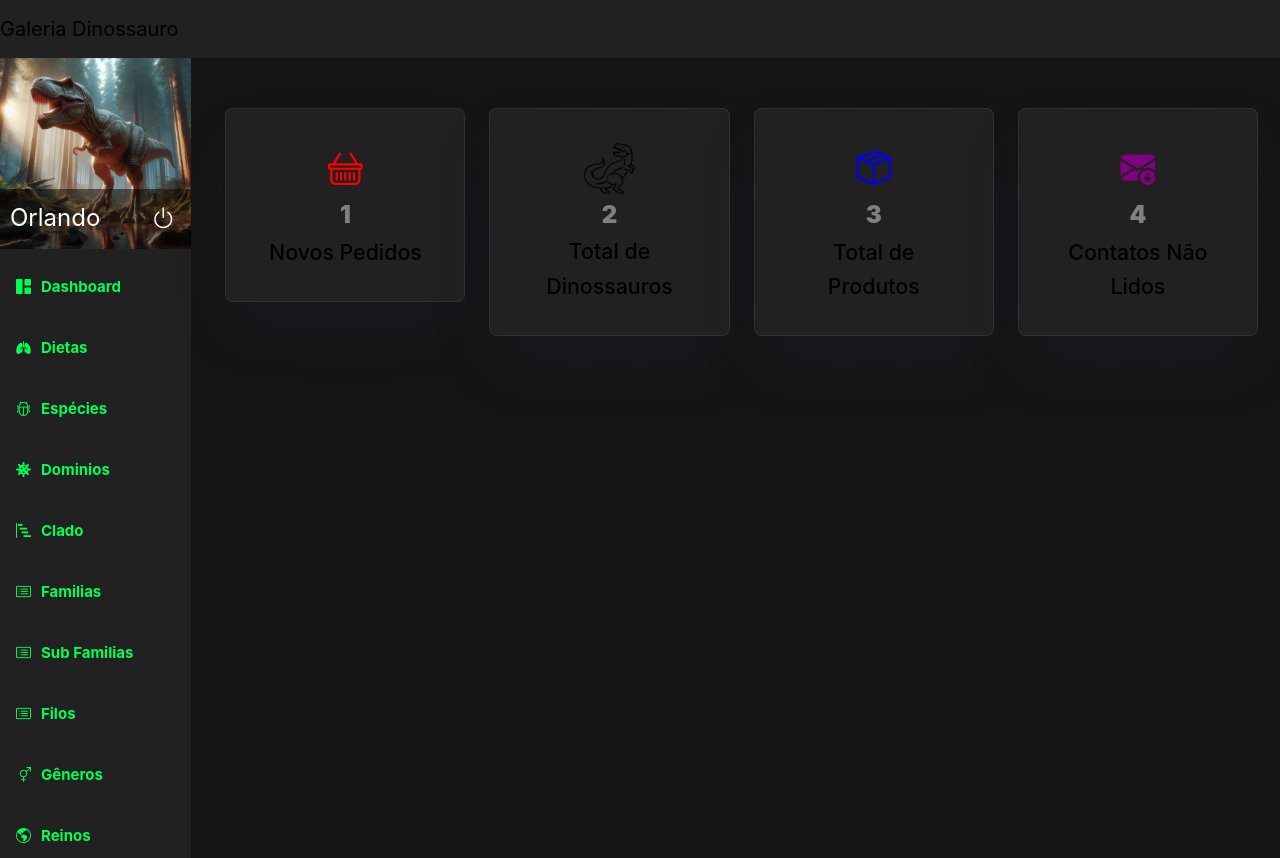
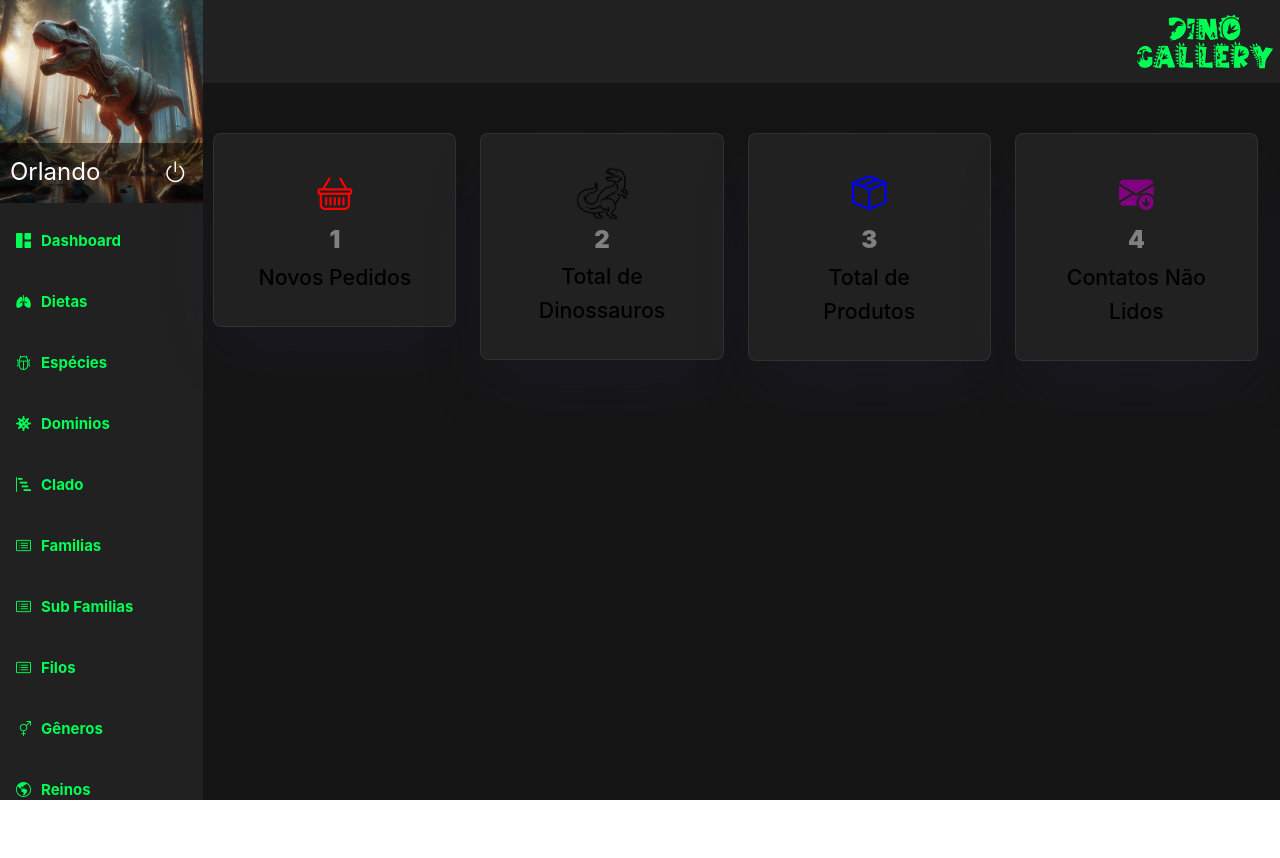
Before and after one commit to MaceiraDev/dino-gallery-front, a Vue app: page /admin in a window 1280 px wide. After the commit the page ends 800 px from the top, so only its background shows below. Built offline with nearby package versions, Linux system fonts and the light colour scheme.

Commit message:
Logo adicionada ao painel, layout do painel ajustado

```diff
--- a/src/layouts/LayoutAdmin.vue
+++ b/src/layouts/LayoutAdmin.vue
@@ -3,18 +3,18 @@
 
   <body>
     <div class="admin-layout">
-      <nav class="navbar">
-        <div class="container-fluid">
-          <a class="navbar-brand" href="#">Galeria Dinossauro</a>
-        </div>
-      </nav>
+
       <div class="container-fluid">
         <nav class="row">
-          <div class="col-xl-2 col-md-3 col-sm-4">
+          <div class="col-xl-2 col-md-3 col-sm-4 pe-0">
             <NavigationPainel />
           </div>
-          <div class="col-xl-10 col-md-9 col-sm-8">
-            <router-view />
+          <div class="col-xl-10 col-md-9 col-sm-8 px-0">
+            <nav class="navbar">
+              <div class="div_imagem">
+                <img id="logo_painel" src="./../assets/imagens/dino_logo.png" alt="Logo Dino Gallery" />
+              </div>
+            </nav> <router-view />
           </div>
         </nav>
       </div>
@@ -63,4 +63,15 @@ components: {
 .admin-layout input:focus {
   border: 1px solid #fff;
 }
+
+.div_imagem {
+  width: 100%;
+  display: flex;
+  align-items: center;
+  justify-content: right;
+}
+
+#logo_painel {
+  width: 150px;
+}
 </style>
--- a/src/views/admin/Dashboard.vue
+++ b/src/views/admin/Dashboard.vue
@@ -2,6 +2,7 @@
 </script>
 <template>
   <main>
+    <div class="container-fluid">
       <div class="row">
         <div class="col-md-3">
           <div class="quad_icon">
@@ -40,6 +41,7 @@
           </div>
         </div>
       </div>
+    </div>
   </main>
 </template>
 
@@ -47,10 +49,12 @@
 main {
   margin: 50px 10px 10px 10px;
 }
-#png-rex{
+
+#png-rex {
   width: 55px;
   height: 55px;
 }
+
 .dashboard-banner {
   background-image: url("/images/admin/zodiac.jpeg");
   background-size: cover;
```
Also changed, not shown: src/assets/imagens/dino_logo.png (added). Lines whose indentation alone changed are shown as unchanged.
